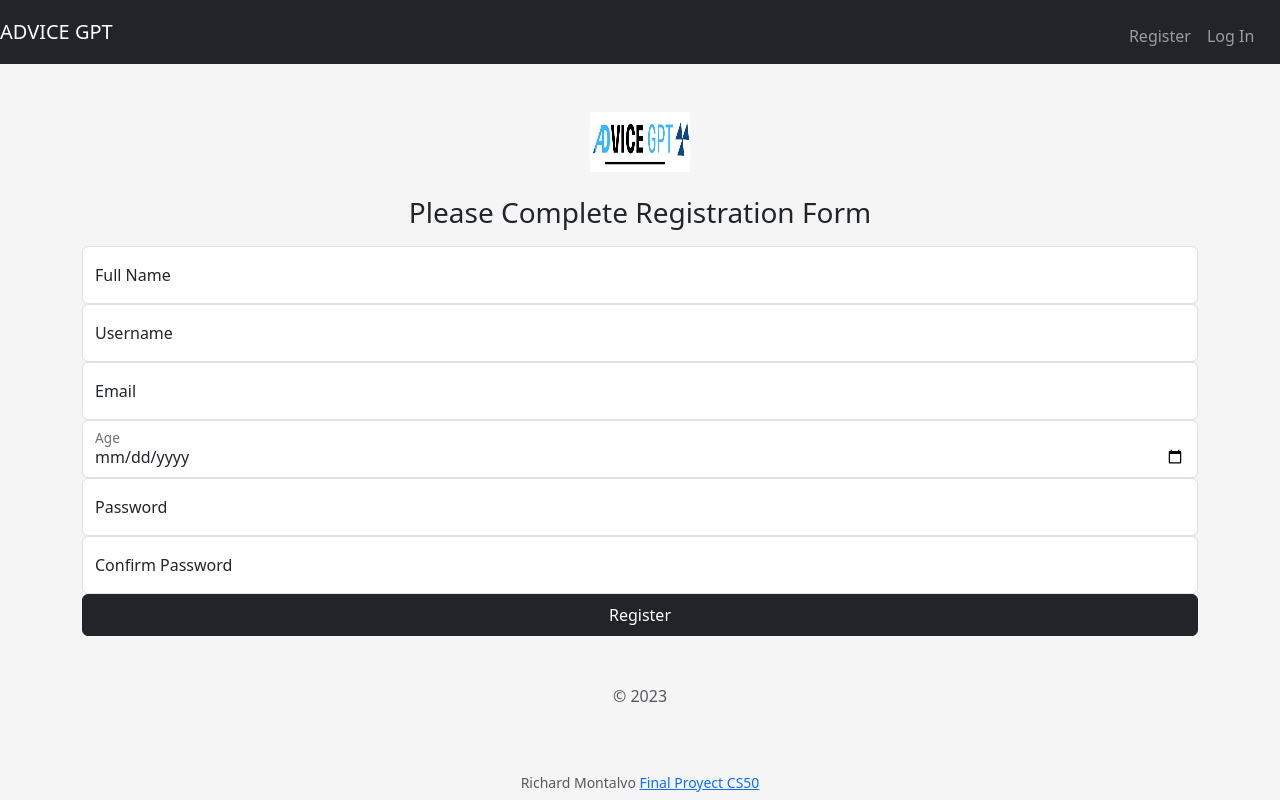
After one commit to RIcki-cpu/cs50-finalproject, a Flask app: page /register in a window 1280 px wide. The commit adds this page. Run offline with Flask 2, Linux system fonts and the light colour scheme; some libraries are stand-ins or nearby versions.

Commit message:
Completed version Alpha

```diff
--- a/app.py
+++ b/app.py
@@ -1,23 +1,49 @@
+import ast
+from datetime import datetime
+
 from flask import Flask, flash, redirect, render_template, request, session
+# from flask_session import Session
+
+# helper methods
 from helperLLM import get_reply_chatbot
+from helpers import apology, login_required
 
+# mysql and config
+from flask_mysqldb import MySQL
 from config import config
+from flask_wtf.csrf import CSRFProtect
+
+# Models
+from models.user_model import UserModel
+from models.mood_tracker_model import MoodTrackerModel
+
+# Entities
+from models.entities.user import User
+from models.entities.mood_record import MoodRecord
+
 
 # Configure application
 app = Flask(__name__)
 
-#This function defines the personality
+# Connection to MySQL
+db = MySQL(app)
+
+csrf = CSRFProtect()
+
+
+# This function defines the personality
 def set_personality(argument):
     if argument == "Psychologist(Default)":
         return "psychologist"
-    elif argument == "Buhdist Monk":
+    elif argument == "Buddhist Monk":
         return "monk"
     elif argument == 3:
         return "Steven Hawking"
     else:
         return "steven_hawking"
 
-#This function set the emoji depending the level of wellbeing
+
+# This function set the emoji depending the level of wellbeing
 def well_being_emoji(range):
     if 0 <= range <= 2:
         return f'<i class="fa-solid fa-face-sad-tear fa-2xl" style="color: #000000;"></i>'
@@ -33,7 +59,6 @@ def well_being_emoji(range):
         return Exception
 
 
-
 @app.after_request
 def after_request(response):
     """Ensure responses aren't cached"""
@@ -46,8 +71,10 @@ def after_request(response):
 @app.route("/", methods=["GET", "POST"])
 @login_required
 def index():
-
+    today = datetime.now()
     response_dic = {}
+    user = UserModel.get_by_id(db, session["user_id"])
+    response_dic["user_name"] = user.fullname.split()[0]
 
     if request.method == "POST":
         # Get the user input
@@ -55,20 +82,33 @@ def index():
         temperature_str = request.form.get("temperature")
         personality = request.form.get("personality")
 
-        #Adding validation to the temperature field
+        if input_text is None or temperature_str is None or personality is None:
+            flash("Complete all input fields")
+            return render_template("index.html", response_dic=response_dic)
+
+        # Adding validation to the temperature field
         if temperature_str is not None and temperature_str.isdigit():
             temperature = int(temperature_str)
         else:
             temperature = 0
 
-        #LLM response
-        response_dic = get_reply_chatbot(set_personality(personality), input_text, float(temperature/10))
+        # LLM response
+        response_dic = get_reply_chatbot(set_personality(personality), input_text, float(temperature / 10))
+        print(today)
 
-        #add emoji
+        # New MoodRecord
+        record = MoodRecord(today, response_dic["emotions"], response_dic["wellbeing_level"])
+
+        MoodTrackerModel.add_record(db, session["user_id"], record)
+
+        # Update User Number of Tokens
+        UserModel.update_tokens(db, session["user_id"], response_dic["tokens"])
+
+        # add emoji
         response_dic["emoji"] = well_being_emoji(int(response_dic["wellbeing_level"]))
 
-        return render_template("index.html", response_dic = response_dic)
-    return render_template("index.html", response_dic = response_dic)
+        return render_template("index.html", response_dic=response_dic)
+    return render_template("index.html", response_dic=response_dic)
 
 
 @app.route("/login", methods=["GET", "POST"])
@@ -88,29 +128,138 @@ def login():
         elif not request.form.get("password"):
             return apology("must provide password", 403)
 
-        # Query database for username
-        rows = db.execute(
-            "SELECT * FROM users WHERE username = ?", request.form.get("username")
-        )
+        # creates a user
+        user = User(0, request.form['username'], request.form['password'])
+        # login user
+        logged_user = UserModel.login(db, user)
 
-        # Ensure username exists and password is correct
-        if len(rows) != 1 or not check_password_hash(
-            rows[0]["hash"], request.form.get("password")
-        ):
-            return apology("invalid username and/or password", 403)
+        if logged_user is not None:
+            # if the user exits and password match then redirect user to home page
+            if logged_user.password:
+                # login_user(logged_user)
 
-        # Remember which user has logged in
-        session["user_id"] = rows[0]["id"]
+                # Remember which user has logged in
+                session["user_id"] = logged_user.id
 
-        # Redirect user to home page
-        return redirect("/")
+                return render_template("index.html", response_dic=None)
+            else:
+                flash("Invalid password...")
+                return render_template('login.html')
+        else:
+            flash("User not found...")
+            return render_template('login.html')
 
     # User reached route via GET (as by clicking a link or via redirect)
-    else:
-        return render_template("login.html")
+    return render_template("login.html")
 
 
+@app.route("/logout")
+def logout():
+    """Log user out"""
+
+    # Forget any user_id
+    session.clear()
+
+    # Redirect user to login form
+    return redirect("login")
+
+
+@app.route("/register", methods=["GET", "POST"])
+def register():
+    # Get current Data
+    today = datetime.now()
+    """Register user"""
+    if request.method == "POST":
+        username = request.form.get('username')
+        fullname = request.form.get('fullname')
+        email = request.form.get('email')
+        birthday = request.form.get('birthday')
+        password = request.form.get('password')
+        confirmation = request.form.get('confirmation')
+
+        # Perform custom validation here
+        errors = validate_registration_form(username, fullname, email, birthday, password, confirmation)
+
+
+        if errors:
+            for error in errors:
+                flash(error + "\n", 'danger')
+        else:
+            # age calculation
+            birthday_arr = birthday.split('-')
+            age = today.year - int(birthday_arr[0]) - ((today.month, today.day) < (int(birthday_arr[1]), int(birthday_arr[2])))
+
+            # Check if username already exists and match passwords
+            user = User(0, username, password, fullname, email, age)
+            if UserModel.login(db, user) is not None:
+                return apology("Username already exists")
+            elif password != confirmation:
+                return apology("Passwords do not match")
+
+            # Perform Registration
+            id_new_user = UserModel.register(db, user)
+
+            # Registration is successful, perform further processing
+            flash('Registration successful', 'success')
+
+            # Remember which user has logged in
+            session["user_id"] = id_new_user
+
+            # Redirect user to home page
+            return render_template("index.html", response_dic=None)
+
+    # it means that the user is trying to log in
+    return render_template("register.html")
+
+
+@app.route("/tracker")
+@login_required
+def display_mood_tracker():
+    """Display mood_tracker user"""
+
+    records_dic = []
+    # get all records
+    records = MoodTrackerModel.retrieve_mood_records(db, session["user_id"])
+
+    # transform MoodRecordObject to Dic
+    for record in records:
+        # date = datetime.strptime(record.date, '%Y-%m-%d')
+        record_dic = {"emotions": ast.literal_eval(record.emotions), "well_being_level": int(record.well_being_level),
+                      "emoji_well_level": well_being_emoji(int(record.well_being_level)),
+                      "date": record.date.strftime('%B %d, %Y')}
+        records_dic.append(record_dic)
+
+    # getting total used_tokens by the user
+    user = UserModel.get_by_id(db, session["user_id"])
+
+    return render_template("tracker.html", records=records_dic, tokens=user.used_tokens)
+
+def status_400(error):
+    return apology("LogIn or Register First", 400)
+
+def validate_registration_form(username, fullname, email, birthday, password, confirmation):
+    errors = []
+
+    # Example custom validation rules (you can add more as needed)
+    if not fullname:
+        errors.append('Full Name is required')
+    if not username:
+        errors.append('Username is required')
+    if not email:
+        errors.append('Email is required')
+    if not birthday:
+        errors.append('Date of Birth is required')
+    if not password:
+        errors.append('Password is required')
+    if password != confirmation:
+        errors.append('Passwords do not match')
+
+    return errors
+
 if __name__ == '__main__':
+    app.config.from_object(config['development'])
+    csrf.init_app(app)
+    app.register_error_handler(400, status_400)
     app.run(
         host='127.0.0.1',
         port=5001,
--- /dev/null
+++ b/models/entities/mood_record.py
@@ -0,0 +1,6 @@
+class MoodRecord:
+
+    def __init__(self, date, emotions, well_being_level):
+        self.date = date
+        self.emotions = emotions
+        self.well_being_level = well_being_level
--- a/static/css/styles.css
+++ b/static/css/styles.css
@@ -5,10 +5,9 @@ body {
 
 body {
   display: flex;
-  align-items: center;
-  padding-top: 40px;
-  padding-bottom: 40px;
+  flex-direction: column; /* Make it a column layout */
   background-color: #f5f5f5;
+  justify-content: space-between; /* Align items to the top and bottom */
 }
 
 .form-signin {
--- a/templates/chatpage.html
+++ b/templates/chatpage.html
@@ -6,7 +6,7 @@
 
 {% block main %}
 
-<div class='container' ng-cloak ng-app="chatApp">
+<div  ng-cloak ng-app="chatApp">
   <h1>Swanky Chatbox UI With Angular</h1>
   <div class='chatbox' ng-controller="MessageCtrl as chatMessage">
     <div class='chatbox__user-list'>
--- a/templates/layout.html
+++ b/templates/layout.html
@@ -3,7 +3,6 @@
 <html lang="en">
 
     <head>
-
         <meta charset="utf-8">
         <meta name="viewport" content="initial-scale=1, width=device-width">
 
@@ -24,22 +23,19 @@
 
     <body>
 
-        <nav class="bg-light border navbar navbar-expand-md navbar-light">
-            <div class="container">
-                <a class="navbar-brand" href="#">
-                  <img src="{{ url_for('static', filename='/assets/logo.png') }}" alt="Bootstrap" width="30" height="24">
-                </a>
-            </div>
-            <div class="container-fluid">
+        <nav class="navbar navbar-expand-lg navbar-dark bg-dark">
+            <a class="navbar-brand" href="/">  ADVICE GPT</a>
+            <div class="container-xl">
                 <button aria-controls="navbar" aria-expanded="false" aria-label="Toggle navigation" class="navbar-toggler" data-bs-target="#navbar" data-bs-toggle="collapse" type="button">
                     <span class="navbar-toggler-icon"></span>
                 </button>
                 <div class="collapse navbar-collapse" id="navbar">
                     {% if session["user_id"] %}
                         <ul class="navbar-nav me-auto mt-2">
-                            <li class="nav-item"><a class="nav-link" href="chatpage.html">Chat</a></li>
-                            <li class="nav-item"><a class="nav-link" href="tracker.html">Emotions Tracker</a></li>
-                            <li class="nav-item"><a class="nav-link" href="/sell">Hapiness Recipe</a></li>
+                            <li class="nav-item"><a class="nav-link" href="/">Home</a></li>
+                            <li class="nav-item"><a class="nav-link" href="/tracker">Emotions Tracker</a></li>
+                            <li class="nav-item"><a class="nav-link disabled" href="/profile">Profile</a></li>
+                            <li class="nav-item"><a class="nav-link disabled" href="/hapiness">Hapiness Recipe</a></li>
                             <!--li class="nav-item"><a class="nav-link" href="/history">Meditation Room</a></li-->
                         </ul>
                         <ul class="navbar-nav ms-auto mt-2">
@@ -55,7 +51,16 @@
             </div>
         </nav>
 
-        <main class="container-fluid py-5 text-center">
+        {% if get_flashed_messages() %}
+        <header>
+            <div class="alert alert-primary mb-0 text-center" role="alert">
+                {{ get_flashed_messages() | join(" ") }}
+                <button type="button" class="btn-close" data-bs-dismiss="alert" aria-label="Close"></button>
+            </div>
+        </header>
+        {% endif %}
+
+        <main class="container py-5 text-center">
             {% block main %}{% endblock %}
         </main>
 
@@ -90,7 +95,7 @@
                 });
             });
         });
-    </script>
+        </script>
 
     </body>
 
--- /dev/null
+++ b/templates/register.html
@@ -0,0 +1,52 @@
+{% extends "layout.html" %}
+
+{% block title %}
+Register
+{% endblock %}
+
+{% block main %}
+<form action="/register" method="post">
+  <img class="mb-4" src="{{ url_for('static', filename='assets/logo.png') }}" alt="" width="100" height="60">
+  <h1 class="h3 mb-3 fw-normal">Please Complete Registration Form</h1>
+  <input type="hidden" name="csrf_token" value="{{csrf_token()}}">
+  <!--FullNAME -->
+  <div class="form-floating">
+    <input type="text" name="fullname" class="form-control" id="fullname" required placeholder="juan pablo">
+    <label for="fullname">Full Name</label>
+  </div>
+  <!--LASTNAME -->
+  <!--div class="form-floating">
+    <input type="text" name="lastname" class="form-control" id="lastname" placeholder="perez">
+    <label for="lastname">Username</label>
+  </div-->
+  <!--USERNAME-->
+  <div class="form-floating">
+    <input type="text" name="username" class="form-control" id="username" required placeholder="ramontalvo">
+    <label for="username">Username</label>
+  </div>
+  <!--email -->
+  <div class="form-floating">
+    <input type="email" name="email" class="form-control" id="email" required placeholder="jperez@correo.com">
+    <label for="email">Email</label>
+  </div>
+  <!--AGE -->
+  <div class="form-floating">
+    <input type="date" name="birthday" class="form-control" id="birthday"  placeholder ="2000-02-01">
+    <label for="birthday">Age</label>
+  </div>
+
+  <!--Password-->
+  <div class="form-floating">
+    <input type="password"  name="password" class="form-control" id="password" required placeholder="password">
+    <label for="password">Password</label>
+  </div>
+  <!--Re - Password-->
+  <div class="form-floating">
+    <input type="password"  name="confirmation" class="form-control" id="confirmation" placeholder="password">
+    <label for="confirmation">Confirm Password</label>
+  </div>
+
+  <button class="btn btn-dark w-100 py-2" type="submit">Register</button>
+  <p class="mt-5 mb-3 text-body-secondary">&copy; 2023</p>
+</form>
+{% endblock %}
```
Also changed, not shown: helperLLM.py (+26 -30 lines), helpers.py (added, +31 -0 lines), models/entities/user.py (+13 -2 lines), models/mood_tracker_model.py (added, +49 -0 lines), models/user_model.py (+63 -19 lines), requirements.txt (+17 -4 lines), templates/apology.html (added, +10 -0 lines), templates/index.html (+45 -12 lines), templates/login.html (+8 -14 lines), templates/tracker.html (added, +40 -0 lines), 1 other file.
